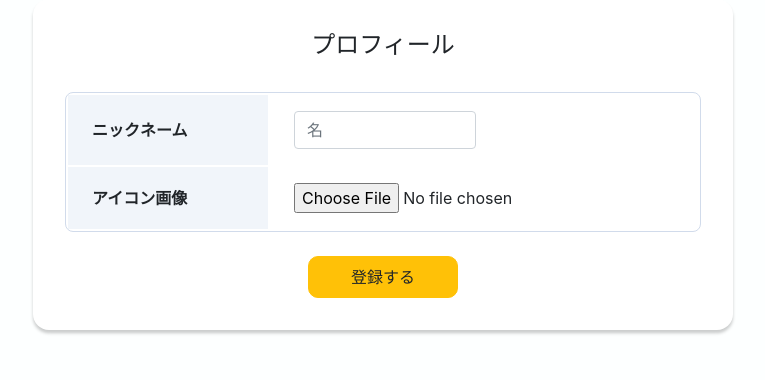
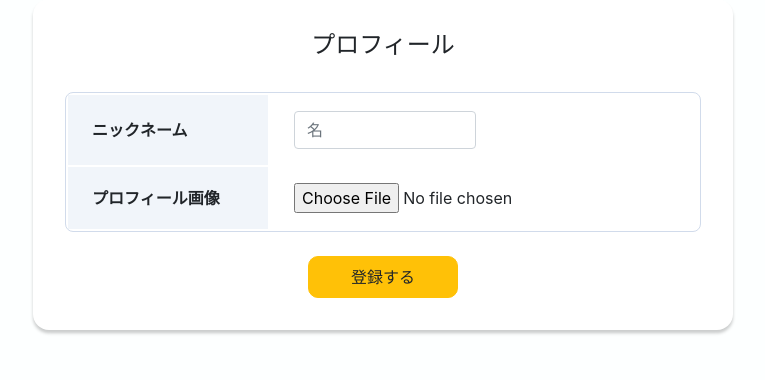
Before and after one commit to Minari766/disney_side_stories, a Django app: page /accounts/profile/edit/ in a window 1280 px wide. Shown: the part 120-500 px from the top of the page, without its empty margins (257-1022 px from the left). Run offline with Django 3.2, Linux system fonts and the light colour scheme; the visitor is signed in with stand-in values (Sample User, id 1); data comes from the database, SQL or seed files in the repository; some libraries are stand-ins or nearby versions.

Commit message:
20210202

```diff
--- a/accounts/templates/accounts/profile_edit.html
+++ b/accounts/templates/accounts/profile_edit.html
@@ -17,7 +17,7 @@
                         </td>
                     </tr>
                     <tr>
-                        <th class="header">アイコン画像</th>
+                        <th class="header">プロフィール画像</th>
                         <td class="data">
                             {{ form.icon }}
                         </td>
```
